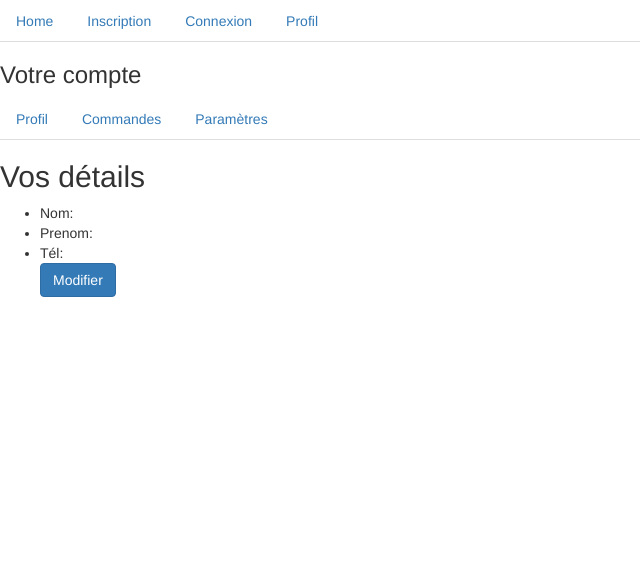
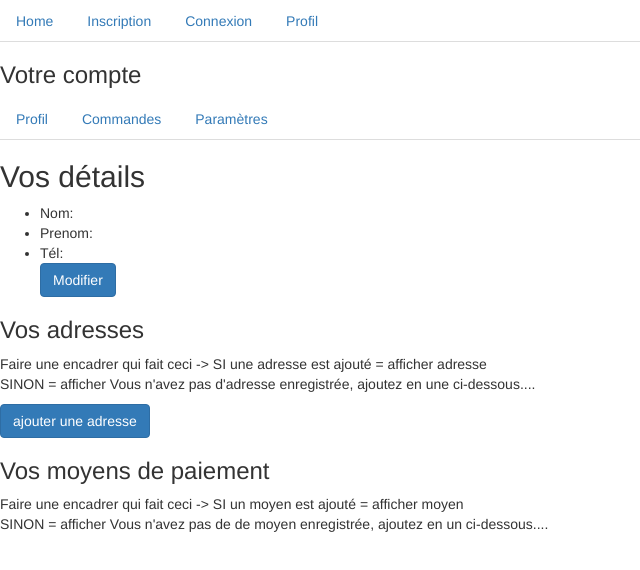
Before and after one commit to estebanJones/Bounce-Event-Angular, an Angular app: page /profil/1 in a window 1280 px wide. Shown: the top 570 px of the page, without its empty margins (0-640 px from the left). Built offline with nearby package versions, Linux system fonts and the light colour scheme.

Commit message:
profil terminé

```diff
--- a/src/app/app.module.ts
+++ b/src/app/app.module.ts
@@ -14,6 +14,8 @@ import { NgbModule } from '@ng-bootstrap/ng-bootstrap';
 import { NavbarComponent } from './navbar/navbar.component';
 import { NavbarProfilComponent } from './pages/profil/navbar-profil/navbar-profil.component';
 import { DetailProfilComponent } from './pages/profil/detail-profil/detail-profil.component';
+import { AdresseProfilComponent } from './pages/profil/adresse-profil/adresse-profil.component';
+import { MoyenPaiementComponent } from './pages/profil/moyen-paiement/moyen-paiement.component';
 
 
 export const ROUTES : Routes = [
@@ -34,7 +36,9 @@ export const ROUTES : Routes = [
     InscriptionComponent,
     NavbarComponent,
     NavbarProfilComponent,
-    DetailProfilComponent
+    DetailProfilComponent,
+    AdresseProfilComponent,
+    MoyenPaiementComponent
   ],
   imports: [
     BrowserModule,
--- a/src/app/pages/profil-utilisateur/profil-utilisateur.component.html
+++ b/src/app/pages/profil-utilisateur/profil-utilisateur.component.html
@@ -1,3 +1,5 @@
 <h3>Votre compte</h3>
 <app-navbar-profil></app-navbar-profil>
 <app-detail-profil></app-detail-profil>
+<app-adresse-profil></app-adresse-profil>
+<app-moyen-paiement></app-moyen-paiement>
--- /dev/null
+++ b/src/app/pages/profil/adresse-profil/adresse-profil.component.html
@@ -0,0 +1,8 @@
+<h3>Vos adresses</h3>
+<p>
+    Faire une encadrer qui fait ceci -> SI une adresse est ajouté = afficher adresse<br>
+    SINON = afficher Vous n'avez pas d'adresse enregistrée, ajoutez en une ci-dessous....
+</p>
+
+
+<button class="btn btn-primary">ajouter une adresse</button>
--- /dev/null
+++ b/src/app/pages/profil/adresse-profil/adresse-profil.component.ts
@@ -0,0 +1,15 @@
+import { Component, OnInit } from '@angular/core';
+
+@Component({
+  selector: 'app-adresse-profil',
+  templateUrl: './adresse-profil.component.html',
+  styleUrls: ['./adresse-profil.component.css']
+})
+export class AdresseProfilComponent implements OnInit {
+
+  constructor() { }
+
+  ngOnInit(): void {
+  }
+
+}
--- a/src/app/pages/profil/detail-profil/detail-profil.component.ts
+++ b/src/app/pages/profil/detail-profil/detail-profil.component.ts
@@ -12,4 +12,7 @@ export class DetailProfilComponent implements OnInit {
   ngOnInit(): void {
   }
 
+  modifier() {
+
+  }
 }
--- /dev/null
+++ b/src/app/pages/profil/moyen-paiement/moyen-paiement.component.html
@@ -0,0 +1,6 @@
+<h3>Vos moyens de paiement</h3>
+
+<p>
+    Faire une encadrer qui fait ceci -> SI un moyen est ajouté = afficher moyen<br>
+    SINON = afficher Vous n'avez pas de de moyen enregistrée, ajoutez en un ci-dessous....
+</p>
--- /dev/null
+++ b/src/app/pages/profil/moyen-paiement/moyen-paiement.component.ts
@@ -0,0 +1,15 @@
+import { Component, OnInit } from '@angular/core';
+
+@Component({
+  selector: 'app-moyen-paiement',
+  templateUrl: './moyen-paiement.component.html',
+  styleUrls: ['./moyen-paiement.component.css']
+})
+export class MoyenPaiementComponent implements OnInit {
+
+  constructor() { }
+
+  ngOnInit(): void {
+  }
+
+}
```
Also changed, not shown: src/app/pages/profil/adresse-profil/adresse-profil.component.css (added), src/app/pages/profil/moyen-paiement/moyen-paiement.component.css (added), 2 other files (tests, documents, lock files or other folders).
